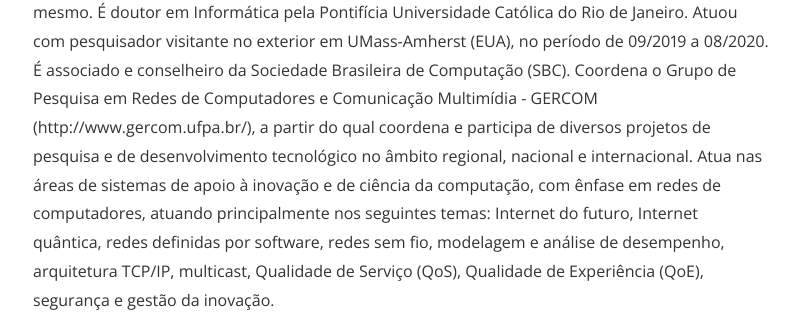
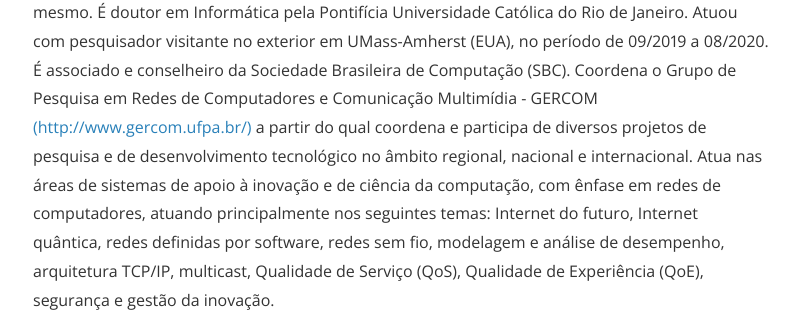
Before and after one commit to ia377-feec-unicamp/ia377-feec-unicamp.github.io, a Jekyll site: the page built from _posts/2023-04-20-Seminar-Quantum-Internet-Abelem.md, in a window 1280 px wide and 900 px high, scrolled down 884 px. Shown: the part 345-657 px from the top of the window, without its empty margins (239-1039 px from the left). Built offline with Jekyll 4.4.1, drawn with Linux system fonts in a browser that asks for light colours; nearby versions of some CDN libraries; part of the change alters nothing that is shown; some of the changed text lies outside the part shown.

Commit message:
Update 2023-04-20-Seminar-Quantum-Internet-Abelem.md

```diff
--- a/_posts/2023-04-20-Seminar-Quantum-Internet-Abelem.md
+++ b/_posts/2023-04-20-Seminar-Quantum-Internet-Abelem.md
@@ -17,7 +17,7 @@ O objetivo de uma Internet quântica é habilitar aplicações que estão fundam
 <img alt="Antônio Abelém Foto bio" src="https://github.com/ia377-feec-unicamp/ia377-feec-unicamp.github.io/blob/main/pictures/abelem.png?raw=true" style="width: 200px; height: 194px;" >
 *Antônio Abelém, Universidade Federal do Pará (UFPA).*
 
-Antônio Abelém é professor titular da Universidade Federal do Pará (UFPA) e bolsista de Produtividade em Desenvolvimento Tecnológico e Extensão Inovadora do CNPq. Faz parte do Programa de Pós-graduação em Ciência da Computação desta instituição desde a criação do mesmo. É doutor em Informática pela Pontifícia Universidade Católica do Rio de Janeiro. Atuou com pesquisador visitante no exterior em UMass-Amherst (EUA), no período de 09/2019 a 08/2020. É associado e conselheiro da Sociedade Brasileira de Computação (SBC). Coordena o Grupo de Pesquisa em Redes de Computadores e Comunicação Multimídia - GERCOM (http://www.gercom.ufpa.br/), a partir do qual coordena e participa de diversos projetos de pesquisa e de desenvolvimento tecnológico no âmbito regional, nacional e internacional. Atua nas áreas de sistemas de apoio à inovação e de ciência da computação, com ênfase em redes de computadores, atuando principalmente nos seguintes temas: Internet do futuro, Internet quântica, redes definidas por software, redes sem fio, modelagem e análise de desempenho, arquitetura TCP/IP, multicast, Qualidade de Serviço (QoS), Qualidade de Experiência (QoE), segurança e gestão da inovação.
+Antônio Abelém é professor titular da Universidade Federal do Pará (UFPA) e bolsista de Produtividade em Desenvolvimento Tecnológico e Extensão Inovadora do CNPq. Faz parte do Programa de Pós-graduação em Ciência da Computação desta instituição desde a criação do mesmo. É doutor em Informática pela Pontifícia Universidade Católica do Rio de Janeiro. Atuou com pesquisador visitante no exterior em UMass-Amherst (EUA), no período de 09/2019 a 08/2020. É associado e conselheiro da Sociedade Brasileira de Computação (SBC). Coordena o Grupo de Pesquisa em Redes de Computadores e Comunicação Multimídia - GERCOM [(http://www.gercom.ufpa.br/)](http://www.gercom.ufpa.br/) a partir do qual coordena e participa de diversos projetos de pesquisa e de desenvolvimento tecnológico no âmbito regional, nacional e internacional. Atua nas áreas de sistemas de apoio à inovação e de ciência da computação, com ênfase em redes de computadores, atuando principalmente nos seguintes temas: Internet do futuro, Internet quântica, redes definidas por software, redes sem fio, modelagem e análise de desempenho, arquitetura TCP/IP, multicast, Qualidade de Serviço (QoS), Qualidade de Experiência (QoE), segurança e gestão da inovação.
 
 **Recording and materials:**
 
```
